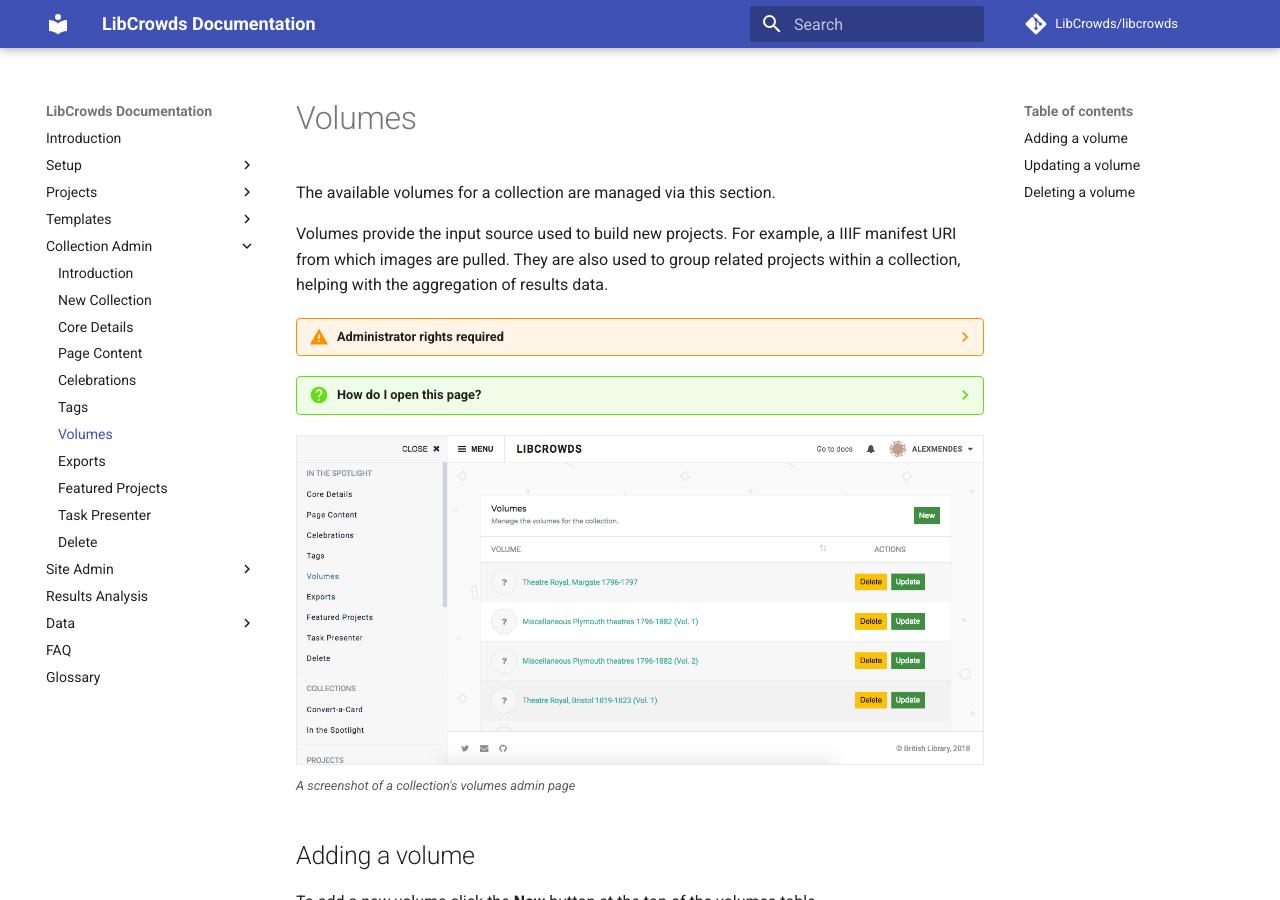
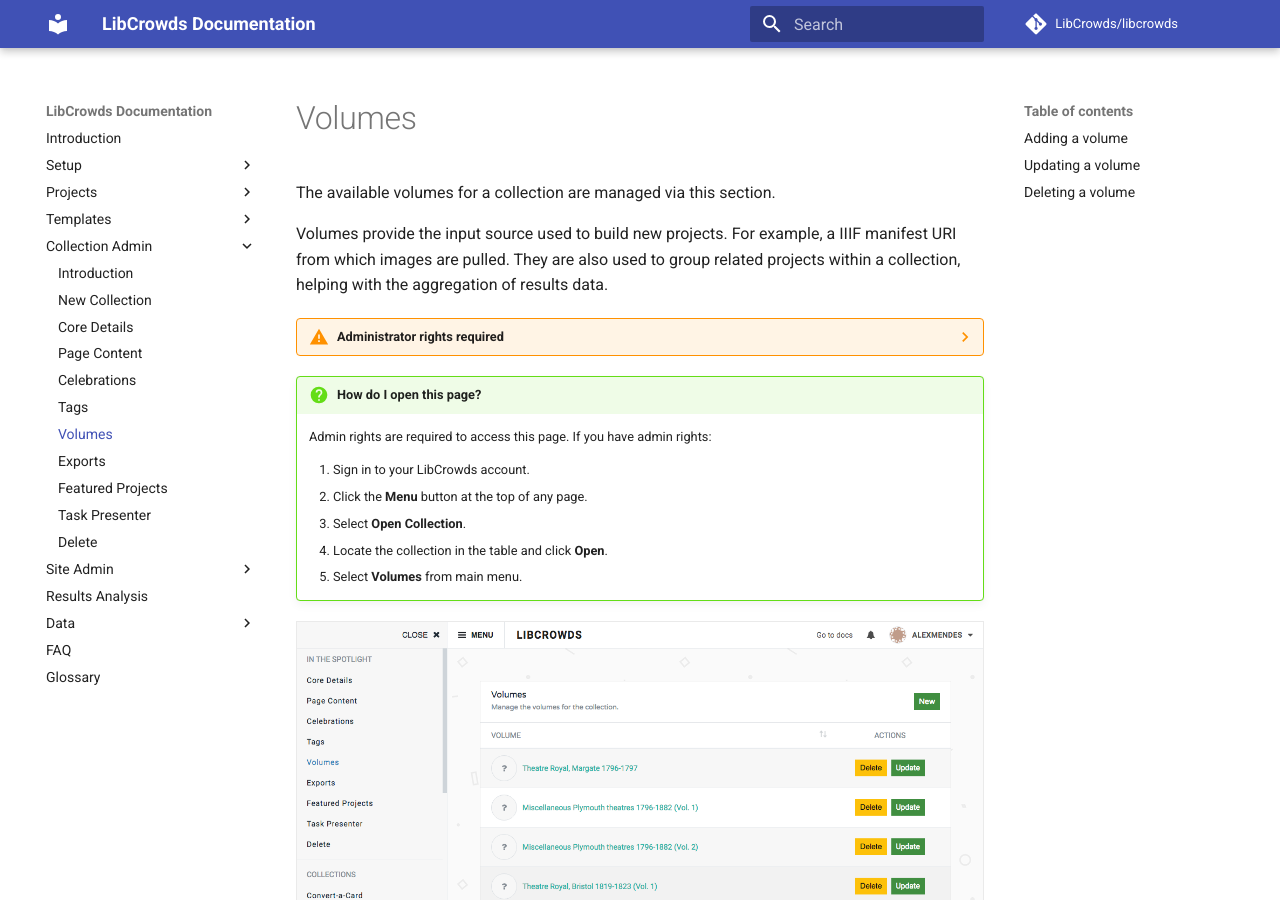
Before and after one commit to LibCrowds/docs, an MkDocs documentation site: the page built from docs/collections/volumes.md, in a window 1280 px wide and 900 px high. Built offline with MkDocs 1.6.1 and Material for MkDocs 9.7.7, drawn with Linux system fonts in a browser that asks for light colours; comment, search, counter and statistics services are not loaded; old or Windows-style settings are respelled for this version of MkDocs.

Commit message:
Expand another "How do I open this page?

```diff
--- a/docs/collections/volumes.md
+++ b/docs/collections/volumes.md
@@ -10,7 +10,7 @@
     To request administrator rights please get in touch by clicking the email
     icon in the footer of this page.
 
-??? question "How do I open this page?"
+!!! question "How do I open this page?"
 
     Admin rights are required to access this page. If you have admin rights:
 
```
